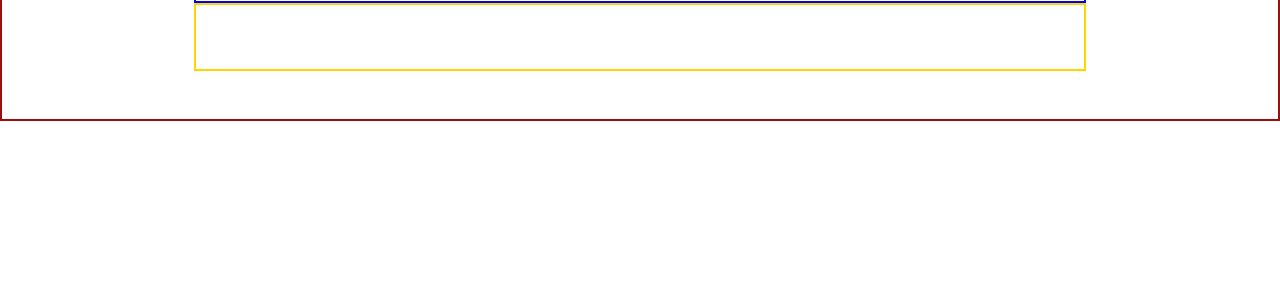
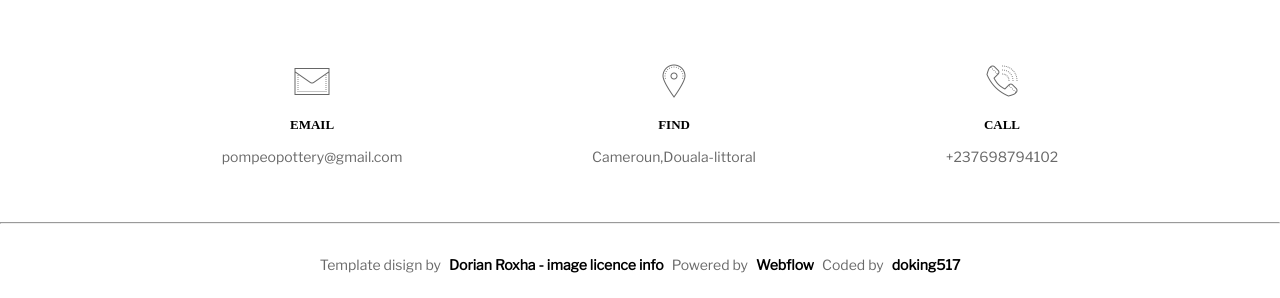
Before and after one commit to Doking517/pompeo-pottery, a plain HTML site: page index.html in a window 1280 px wide. Shown: the part 4699-4997 px from the top of the page. Before the commit the page ends 4820 px from the top, so only its background shows below. Drawn offline with Linux system fonts and the light colour scheme; files whose address does not match are found by name; a web font is replaced by a local one.

Commit message:
creating the contact zone and the footer

```diff
--- a/index.html
+++ b/index.html
@@ -252,12 +252,48 @@
 						</p>
 					</div>
 					<div class="contact-items small-start-section">
-						<section class="item"></section>
-						<section class="item"></section>
-						<section class="item"></section>
+						<section class="item">
+							<img
+								src="images/5bc61f43b6ba2a3332ee30f4_icons8-secured-letter-80 (1).png"
+								alt="secured letter"
+								height="40"
+								width="40"
+							/>
+							<strong class="poppin-small">EMAIL</strong>
+							<p class="paragraph">pompeopottery@gmail.com</p>
+						</section>
+						<section class="item">
+							<img
+								src="images/5bc61fa61d93fd9e7976d4af_icons8-marker-80 (1).png"
+								alt="localisation marker"
+								height="40"
+								width="40"
+							/>
+							<strong class="poppin-small">FIND</strong>
+							<p class="paragraph">Cameroun,Douala-littoral</p>
+						</section>
+						<section class="item">
+							<img
+								src="images/5bc61f741d93fdca4176d416_icons8-ringer-volume-80.png"
+								alt="call icone"
+								height="40"
+								width="40"
+							/>
+							<strong class="poppin-small">CALL</strong>
+							<p class="paragraph">+237698794102</p>
+						</section>
 					</div>
 				</div>
 			</div>
+			<hr />
+			<footer class="main bottom-space footer">
+				<p class="paragraph">Template disign by</p>
+				<strong class="paragraph-1">Dorian Roxha - image licence info</strong>
+				<p class="paragraph">Powered by</p>
+				<strong class="paragraph-1">Webflow</strong>
+				<p class="paragraph">Coded by</p>
+				<strong class="paragraph-1">doking517</strong>
+			</footer>
 		</div>
 	</body>
 </html>
--- a/style.css
+++ b/style.css
@@ -170,7 +170,11 @@ h5 {
 	font-size: 48px;
 	height: 58px;
 }
-
+.poppin-small {
+	font-family: Poppins-Regular;
+	font-size: 13px;
+	height: 15px;
+}
 .title {
 	width: 26rem;
 	overflow-wrap: break-word;
@@ -185,9 +189,6 @@ h5 {
 	color: dimgray;
 	font-weight: 500;
 }
-/* .first-part .paragraph {
-	display: block;
-} */
 
 .shop-collection {
 	width: 210px;
@@ -398,7 +399,11 @@ a:hover {
 	color: dimgray;
 	font-weight: 500;
 }
-
+.paragraph-1 {
+	font-family: LibreFranklin;
+	height: 26px;
+	font-size: 14px;
+}
 .pottery-shop {
 	height: 100vh;
 }
@@ -472,19 +477,13 @@ a:hover {
 	align-items: center;
 }
 
-.contact-us {
-	border: #9a0f0f 2px solid;
-}
 .contact-title {
-	border: blue 2px solid;
 	display: flex;
 	justify-content: center;
 	align-items: center;
 	flex-direction: column;
 }
-.contact-items {
-	border: gold 2px solid;
-}
+
 .contact-title h1 {
 	font-family: pacifico-regular;
 }
@@ -492,3 +491,24 @@ a:hover {
 	width: 350px;
 	text-align: center;
 }
+.contact-items {
+	display: flex;
+	align-items: center;
+	justify-content: space-evenly;
+	gap: 10rem;
+}
+
+.item {
+	display: flex;
+	flex-direction: column;
+	justify-content: center;
+	align-items: center;
+	gap: 1rem;
+}
+.footer {
+	display: flex;
+	justify-content: center;
+	align-items: center;
+	gap: 0.5rem;
+	padding-top: 2rem;
+}
```
